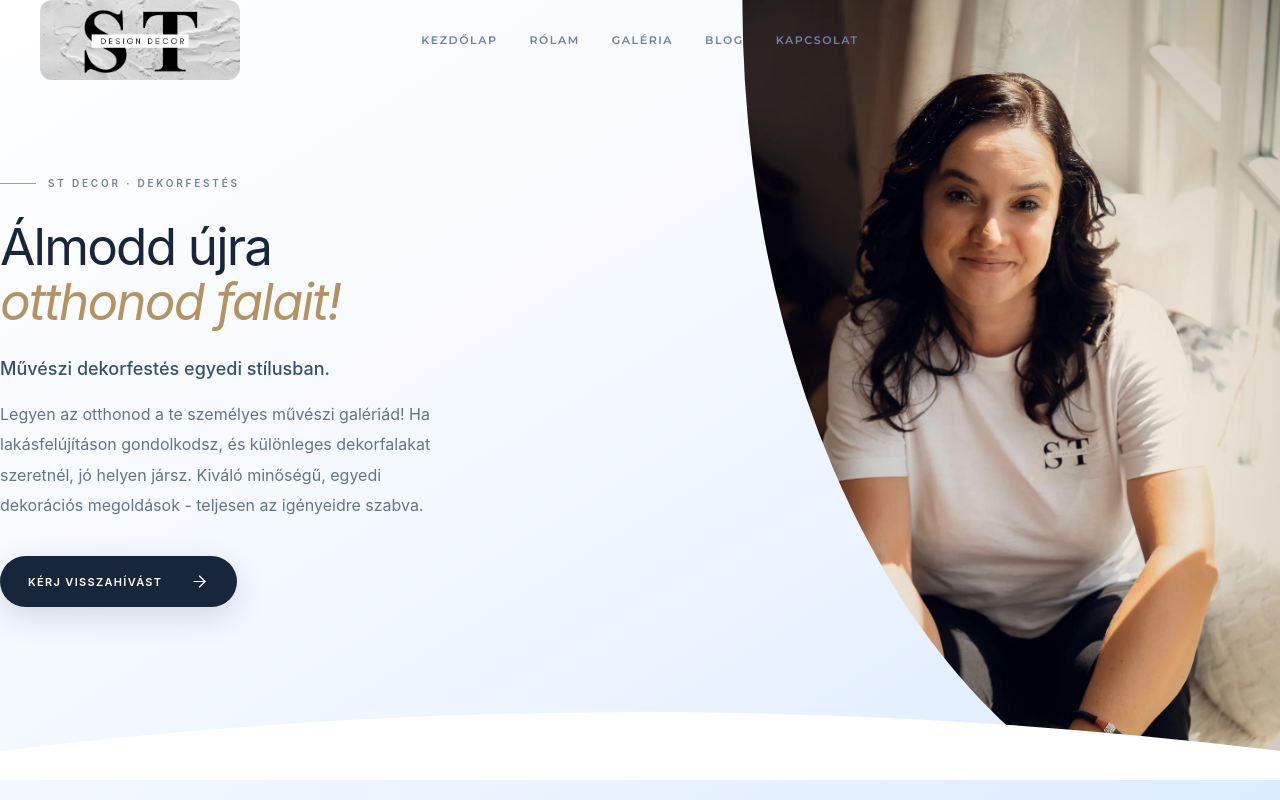
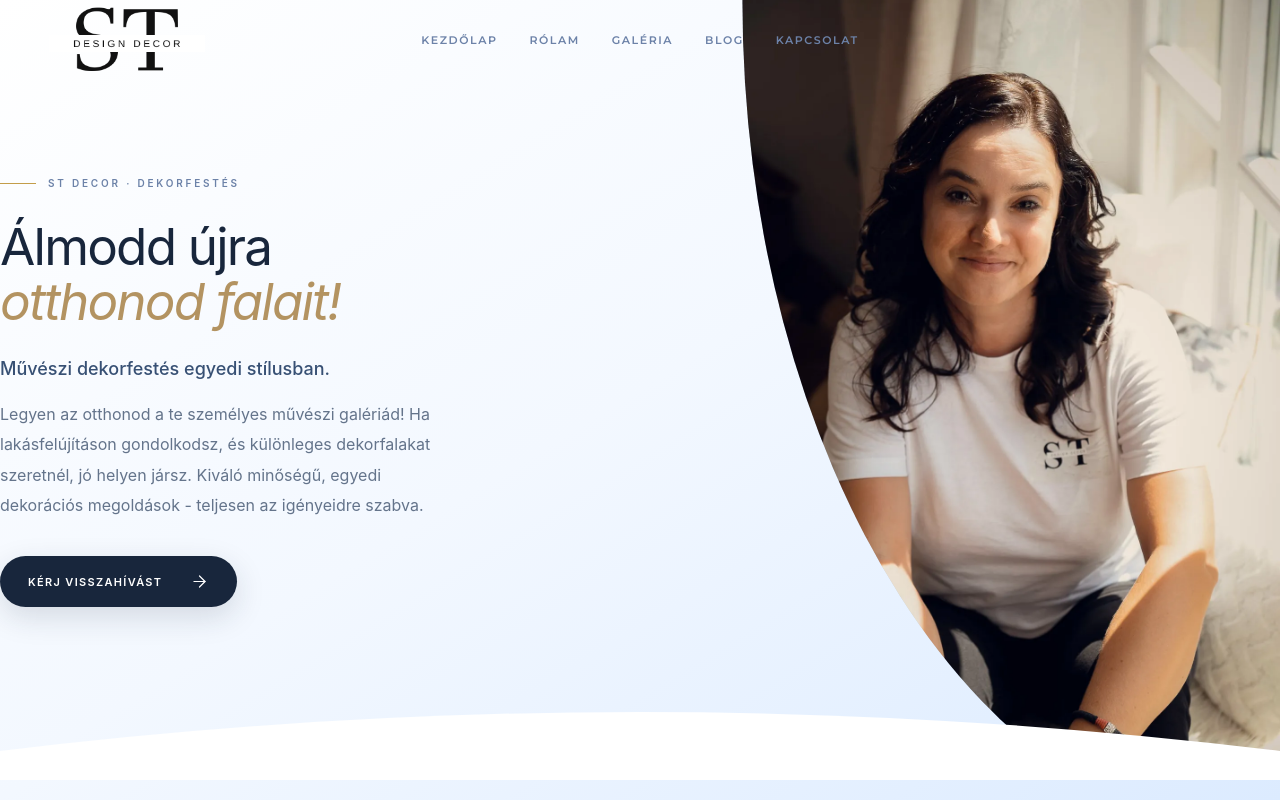
Before and after one commit to zoltannyiri/ST-Decor, a React (Vite) app in the folder web/: page / in a window 1280 px wide. Built offline with nearby package versions, Linux system fonts and the light colour scheme.

Commit message:
logo change

```diff
--- a/web/src/components/Navbar.jsx
+++ b/web/src/components/Navbar.jsx
@@ -55,7 +55,18 @@ export default function Navbar() {
       <div className="relative mx-auto flex h-20 max-w-7xl items-center justify-between px-6 lg:px-10">
 
         {/* Brand */}
-        <img src="/logo.jpeg" alt="Logo" onClick={() => scrollTo("home")} className="h-20 w-50 rounded rounded-xl object-cover" />
+        <button
+          type="button"
+          onClick={() => scrollTo("home")}
+          aria-label="ST Design Decor - Kezdőlap"
+          className="group relative z-10 flex shrink-0 items-center"
+        >
+          <img
+            src="/logo2.png"
+            alt="ST Design Decor"
+            className="h-auto w-[122px] object-contain transition-transform duration-300 group-hover:scale-105 sm:w-[148px] lg:w-[174px]"
+          />
+        </button>
 
         {/* Desktop navigáció */}
         <nav className="absolute left-1/2 hidden -translate-x-1/2 items-center gap-8 lg:flex">
```
Also changed, not shown: web/public/logo2.png (added).
